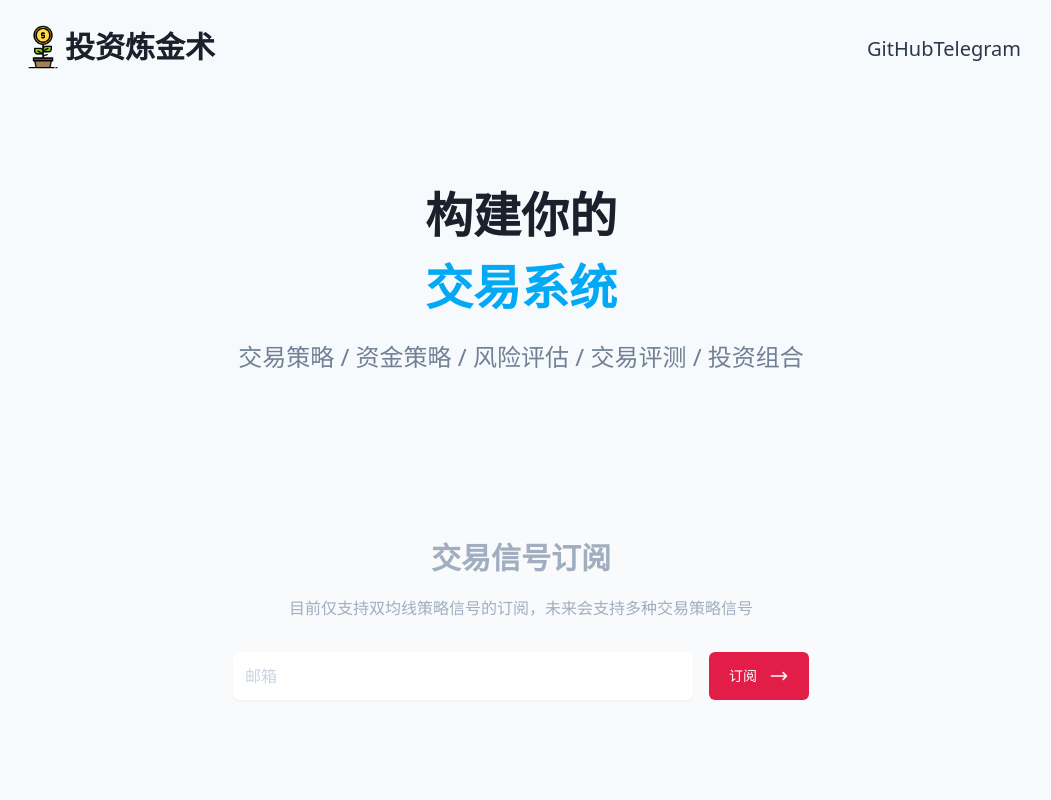
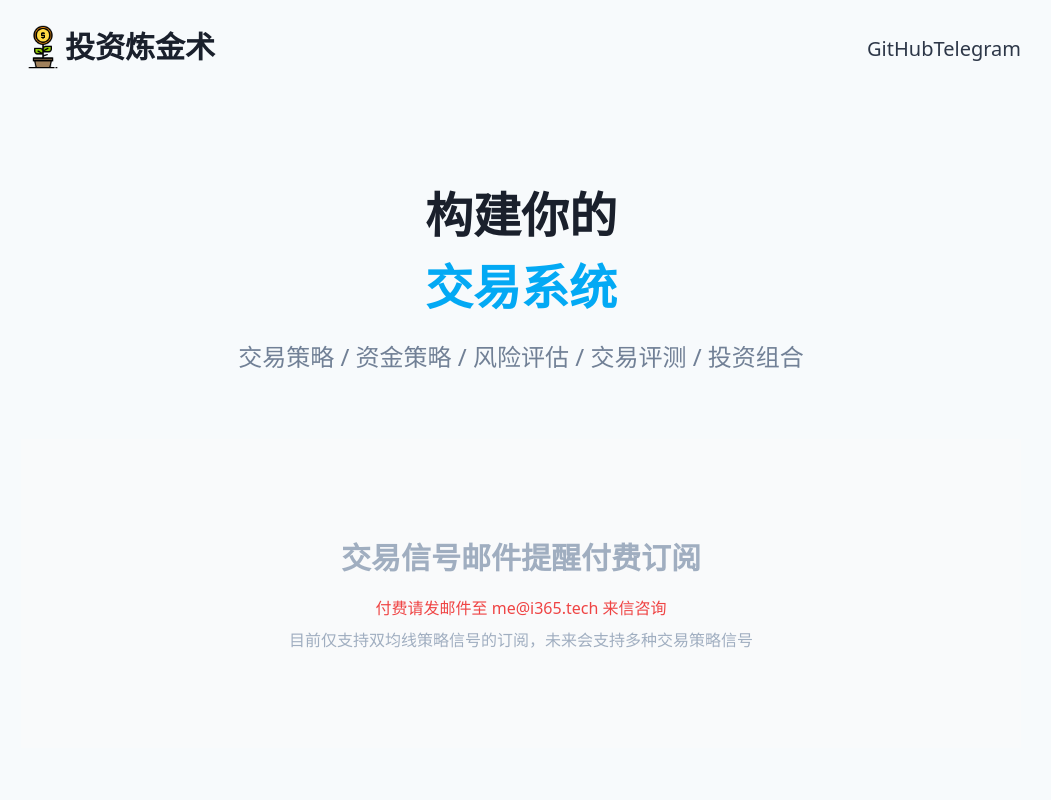
Before and after one commit to bmpi-dev/invest-alchemy, a Next.js app in the folder web/: page / in a window 1280 px wide. Shown: the top 800 px of the page, without its empty margins (119-1170 px from the left). Built offline with nearby package versions, Linux system fonts and the light colour scheme.

Commit message:
update web

```diff
--- a/web/src/hero/HeroOneButton.tsx
+++ b/web/src/hero/HeroOneButton.tsx
@@ -64,61 +64,16 @@ const HeroOneButton = (props: IHeroOneButtonProps) => {
         <div className="p-8 md:p-12 lg:px-16 lg:py-24">
           <div className="max-w-lg mx-auto text-center">
             <h2 className="text-2xl font-bold text-gray-500 md:text-3xl">
-              交易信号订阅
+              交易信号邮件提醒付费订阅
             </h2>
 
-            <p className="text-gray-500 sm:mt-4">
+            <p className="text-red-500 sm:mt-4">
+              付费请发邮件至 me@i365.tech 来信咨询
+            </p>
+
+            <p className="text-gray-500 sm:mt-2">
               目前仅支持双均线策略信号的订阅，未来会支持多种交易策略信号
             </p>
-          </div>
-
-          {errorMsg !== '' && (
-            <div
-              className="p-4 text-red-700 border rounded border-red-900/10 bg-red-50 mt-2"
-              role="alert"
-            >
-              <strong className="text-sm font-medium"> {errorMsg} </strong>
-            </div>
-          )}
-
-          <div className="max-w-xl mx-auto mt-8">
-            <form action="#" className="sm:gap-4 sm:flex">
-              <div className="sm:flex-1">
-                <label htmlFor="email" className="sr-only">
-                  Email
-                </label>
-
-                <input
-                  type="email"
-                  placeholder="邮箱"
-                  onChange={(e) => setEmail(e.target.value)}
-                  className="w-full p-3 text-gray-700 bg-white border-gray-200 transition rounded-md shadow-sm focus:ring focus:outline-none focus:ring-yellow-400 focus:border-white"
-                />
-              </div>
-
-              <button
-                type="button"
-                onClick={subscribeSNS}
-                className="flex items-center justify-center w-full px-5 py-3 mt-4 text-white transition rounded-md bg-rose-600 sm:mt-0 sm:w-auto group focus:outline-none focus:ring focus:ring-yellow-400"
-              >
-                <span className="text-sm font-medium"> 订阅 </span>
-
-                <svg
-                  className="w-5 h-5 ml-3"
-                  xmlns="http://www.w3.org/2000/svg"
-                  fill="none"
-                  viewBox="0 0 24 24"
-                  stroke="currentColor"
-                >
-                  <path
-                    strokeLinecap="round"
-                    strokeLinejoin="round"
-                    strokeWidth="2"
-                    d="M17 8l4 4m0 0l-4 4m4-4H3"
-                  />
-                </svg>
-              </button>
-            </form>
           </div>
         </div>
       </aside>
```
Also changed, not shown: 1 other file (tests, documents, lock files or other folders).
